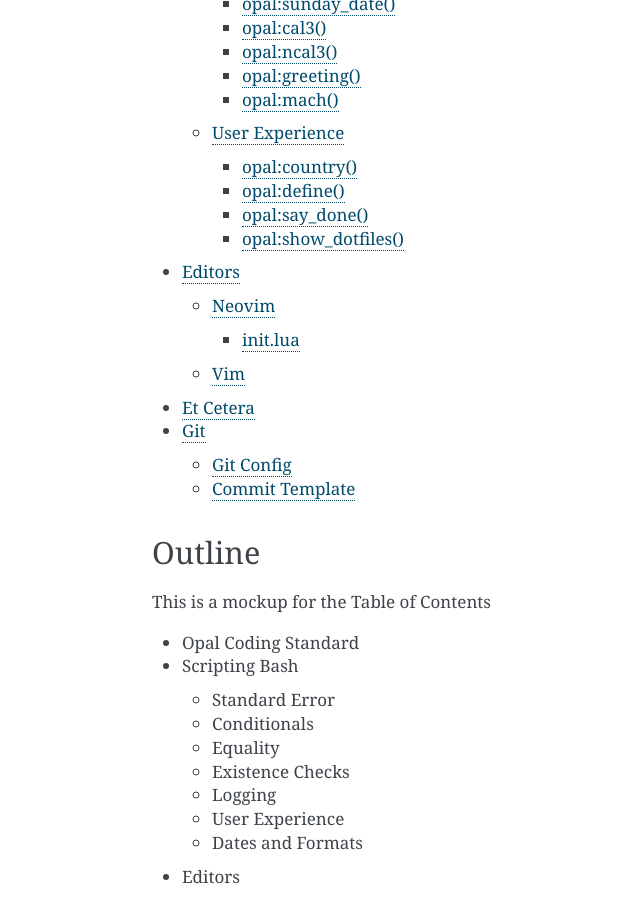
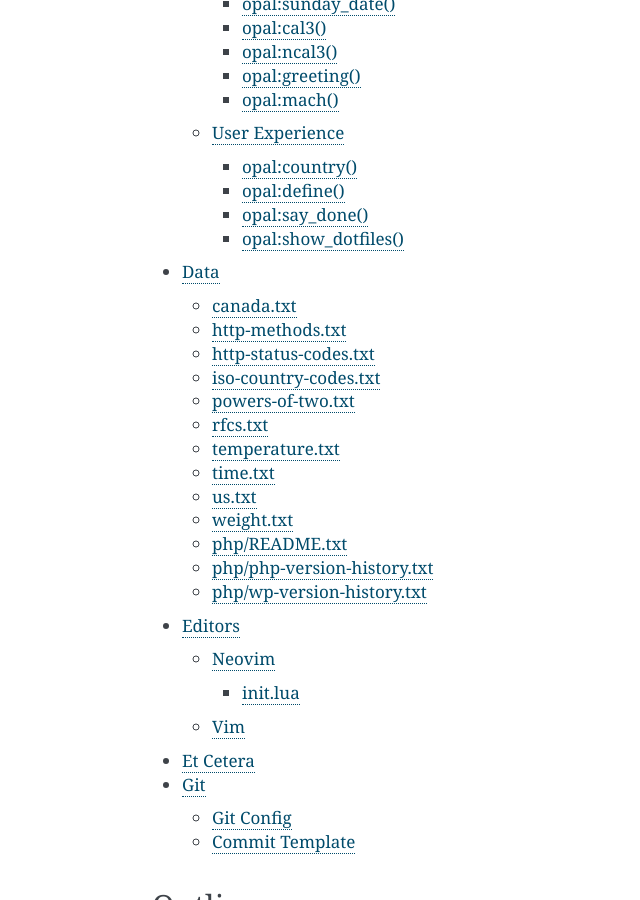
Before and after one commit to andrewwoods/opal-documentation-rtd, a Sphinx documentation site: the page built from docs/source/index.rst, in a window 1280 px wide and 900 px high, scrolled down 3834 px. Shown: the whole window, without its empty margins (268-908 px from the left). Built offline with Sphinx 7.4.7, drawn with Linux system fonts in a browser that asks for light colours; some of the changed lines change nothing that is shown.

Commit message:
Add Data page
List the files in the data directory, and add a description of their
contents.

```diff
--- /dev/null
+++ b/docs/source/data.rst
@@ -0,0 +1,81 @@
+Data
+====
+
+Opal provides a data directory. It's meant to be a local resource for facts
+that you might normally web search. In a couple of cases, there's a Bash
+function that reads from a in this directory. But mostly, they're just for you
+, the human, to read and reference.
+
+canada.txt
+----------
+
+A list of Canadian Provinces with their associated abbreviations.
+
+http-methods.txt
+----------------
+
+A list of HTTP Methods, sometimes called verbs, and a description of their
+purpose, as defined in RFC 2616.
+
+http-status-codes.txt
+---------------------
+
+Provide a list of HTTP Status codes with their title and description. This file
+is used by the opal:http_status function to quickly locate a status description
+
+iso-country-codes.txt
+---------------------
+
+A tab-delimited file of ISO 3166-1 country codes. This file is used by the
+opal:country function to look up a country name by its 2-letter and 3-letter
+ISO country codes.
+
+powers-of-two.txt
+-----------------
+
+Provides a lookup table of the powers of 2, up to 2^31. Sometimes you need the
+exact value for a calculation.
+
+rfcs.txt
+--------
+
+A list of RFCs for some of the most popular technologies, ideas, and practices.
+
+temperature.txt
+---------------
+
+Provides a lookup table for those to translate Celsius to Farenheit.
+
+time.txt
+--------
+
+Provide a set of conversion tables for minutes, hours, and days to seconds.
+
+us.txt
+------
+
+Provide list of US States, with 2-letter abbreviations and numeric codes.
+
+weight.txt
+----------
+
+Provide a conversion table of kilograms to pounds, in 5ºC increments.
+
+php/README.txt
+--------------
+
+Document where the sources of PHP-related data is sourced from.
+
+php/php-version-history.txt
+---------------------------
+
+Provides a list of the release date with the associated versions of PHP. The
+details of the releases are in the changelogs on php.net. This just provides a
+reminder of *when* a PHP version was released.
+
+php/wp-version-history.txt
+--------------------------
+
+Provides a list of the WordPress release dates with the associated version. The
+details of the releases are on wordpress.org. This just provides a reminder of
+*when* a PHP version was released.
--- a/docs/source/index.rst
+++ b/docs/source/index.rst
@@ -37,6 +37,7 @@
    bash-system
    bash-util
 
+   data
    editors
    etc
    git
```
